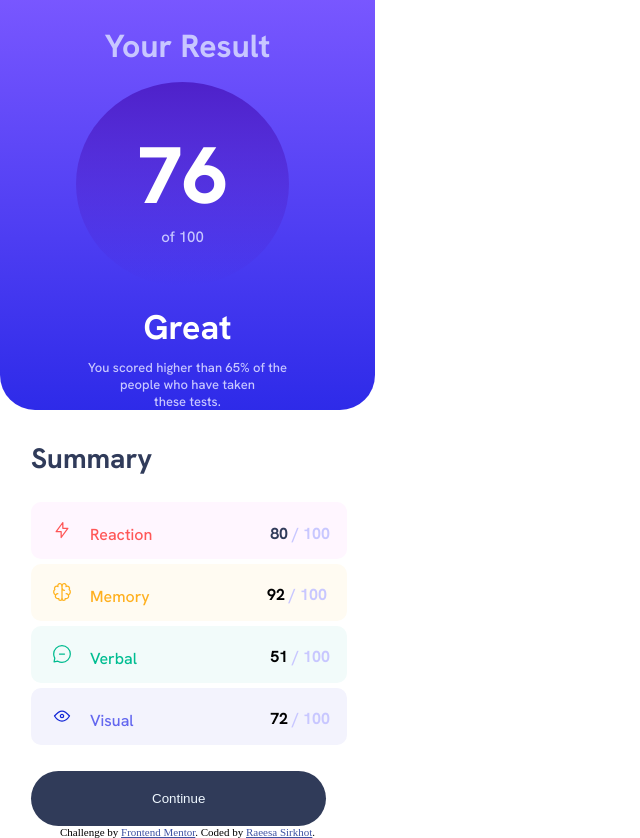
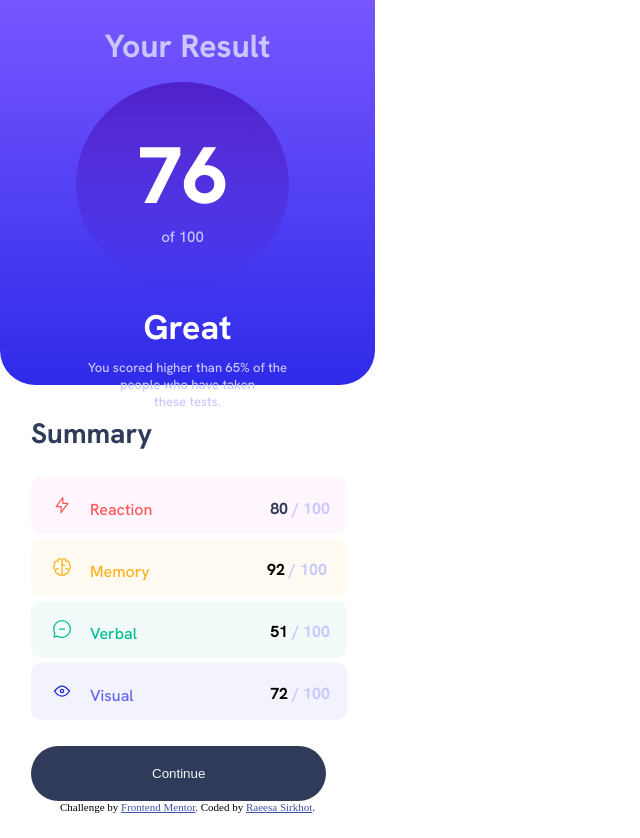
Before and after one commit to RaeesaSirkhot/Results-summary-component, a plain HTML site: page index.html in a window 1280 px wide. Shown: the whole page, without its empty margins (0-640 px from the left). After the commit the page ends 813 px from the top, so only its background shows below. Drawn offline with Linux system fonts and the light colour scheme.

Commit message:
git commit -m

```diff
--- a/style.css
+++ b/style.css
@@ -10,6 +10,7 @@
 #block{
     background: linear-gradient(to bottom, hsl(252, 100%, 67%),hsl(241, 81%, 54%));
     width: 375px;
+    height: 385px;
     border-bottom-left-radius: 35px;
     border-bottom-right-radius: 35px;
 
```
